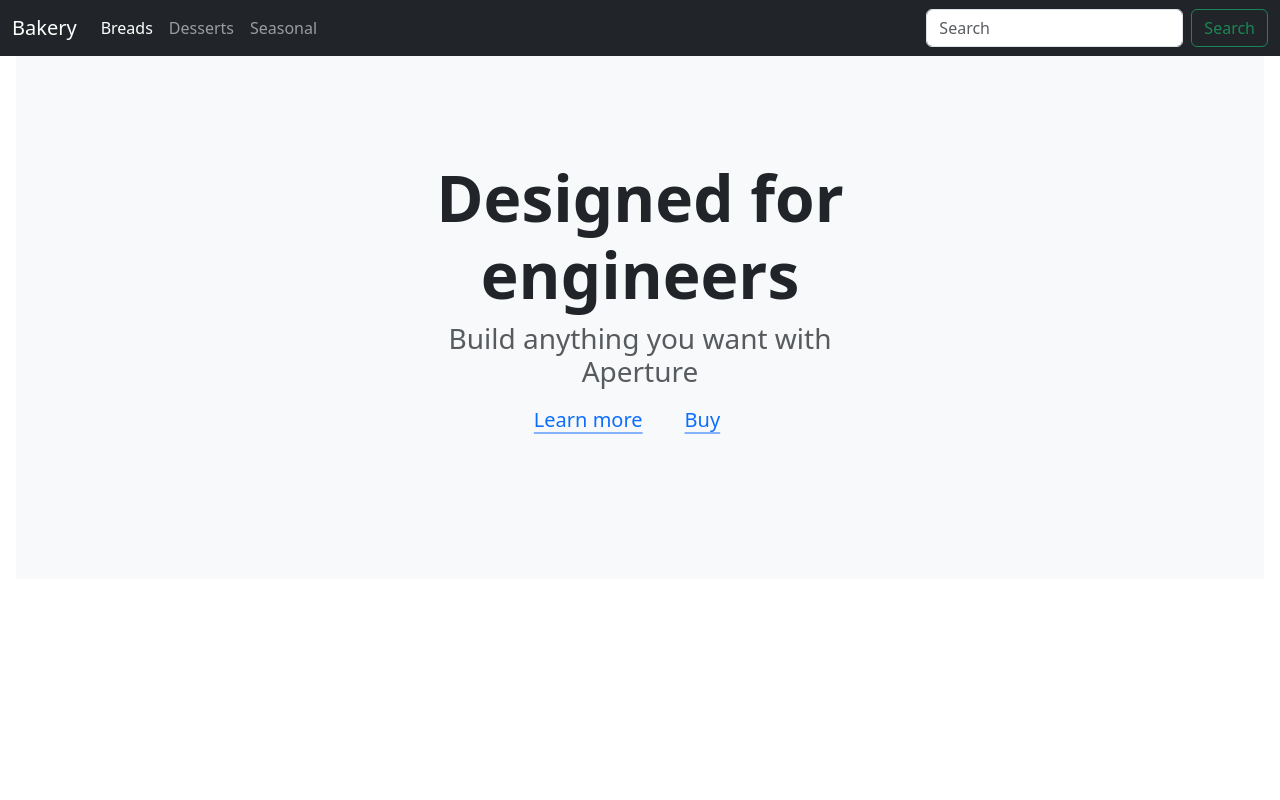
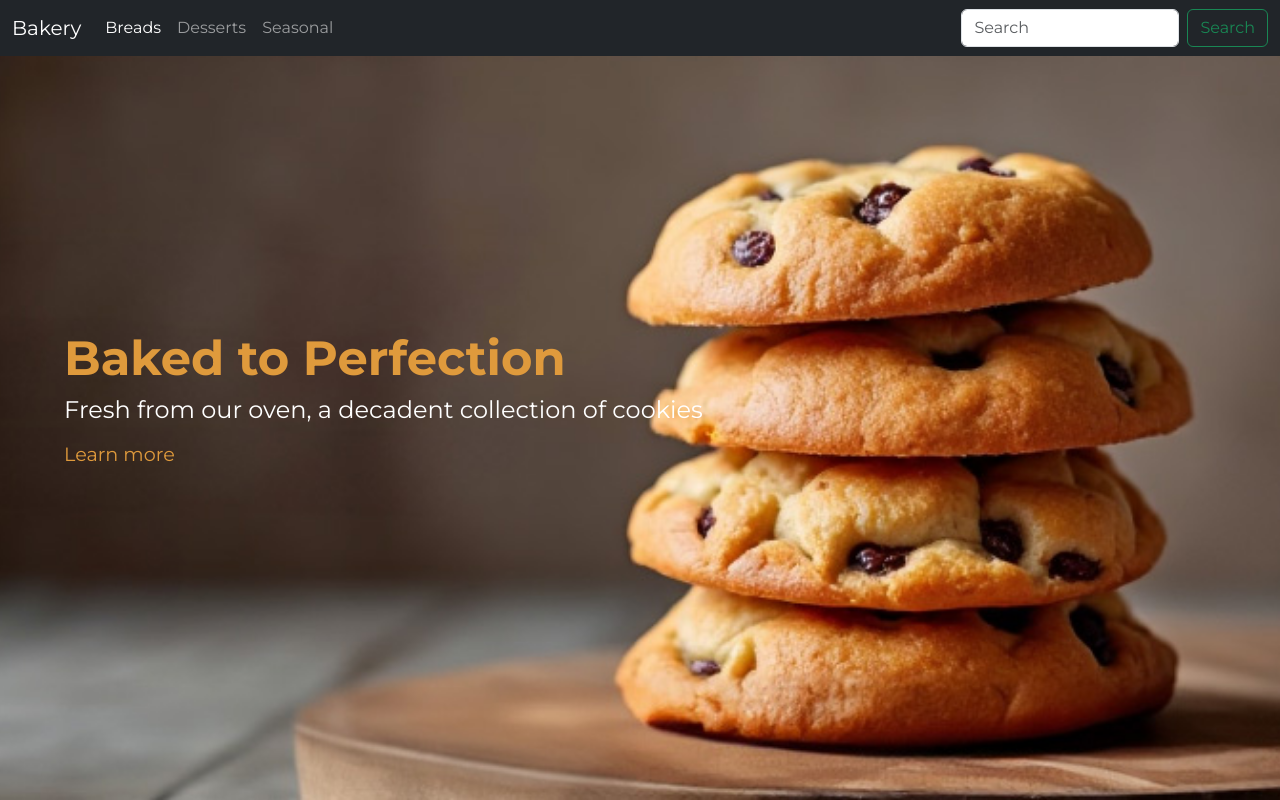
Before and after one commit to JediWebDev/Bakery-Site, a website built with webpack: page index.html in a window 1280 px wide. Built offline with nearby package versions, Linux system fonts and the light colour scheme; files whose address does not match are found by name.

Commit message:
Fixed styling issues
Fixed alignment and overlay issues with hero box. Fixed Bootstrap overriding rules on h1 and h3.

```diff
--- a/index.html
+++ b/index.html
@@ -44,28 +44,27 @@
     </div>
   </nav>
   <main>
-    <div class="position-relative overflow-hidden p-3 p-md-5 m-md-3 text-center bg-body-tertiary">
-      <div class="col-md-6 p-lg-5 mx-auto my-5">
-        <h1 class="display-3 fw-bold">Designed for engineers</h1>
-        <h3 class="fw-normal text-muted mb-3">Build anything you want with Aperture</h3>
-        <div class="d-flex gap-3 justify-content-center lead fw-normal">
+    <main>
+      <div class="position-relative overflow-hidden hero-container">
+        <img
+          class="hero-image"
+          src="C:\Users\andre\Desktop\Bakery-Site\images\cookies-hero-image.jpg"
+          alt="banner image of chocolate chip cookies"
+        />
+        <div class="hero-content">
+          <h1 class="display-3 fw-bold">Baked to Perfection</h1>
+          <h3 class="fw-normal text-muted mb-3">Fresh from our oven, a decadent collection of cookies</h3>
+          <div class="d-flex gap-3 lead fw-normal">
             <a class="icon-link" href="#">
               Learn more
               <svg class="bi">
                 <use xlink:href="#chevron-right" />
               </svg>
             </a>
-          <a class="icon-link" href="#">
-            Buy
-            <svg class="bi">
-              <use xlink:href="#chevron-right" />
-            </svg>
-          </a>
           </div>
         </div>
-      <div class="product-device shadow-sm d-none d-md-block"></div>
-      <div class="product-device product-device-2 shadow-sm d-none d-md-block"></div>
       </div>
+    </main>
   </main>
 
   <script src="https://cdn.jsdelivr.net/npm/bootstrap@5.3.3/dist/js/bootstrap.bundle.min.js"
--- a/styles.css
+++ b/styles.css
@@ -1,19 +1,67 @@
 :root {
     /* Color Palette */
-    --primary-color:var(--#FAE8D2);
-    --secondary-color:var(--#F7E9DC);
-    --accent-color:var(--#DF9A3C);
-    --background-color:var(--#E3C7AE);
-    --text-color:var(--#C5B9B5);
+    --primary-color: #FAE8D2;
+    --secondary-color: #F7E9DC;
+    --accent-color: #DF9A3C;
+    --background-color: #E3C7AE;
+    --text-color: #C5B9B5;
+    --light-text-color: #FFFFFF;
 
     /* Fonts */
-    --font-family: "Montserrat", "Poppins", san-serif;
+    --font-family: "Montserrat", "Poppins", sans-serif;
     --heading-font-size: 2rem;
     --paragraph-font-size: 1rem;
-}
+  }
 
-/* Global Reset */
-* {
+  /* Global Reset */
+  * {
     margin: 0;
     padding: 0;
-}
+    box-sizing: border-box;
+  }
+
+  body {
+    font-family: var(--font-family);
+  }
+
+  .hero-container {
+    position: relative;
+    height: 100vh;
+  }
+
+  .hero-image {
+    width: 100%;
+    height: 100%;
+    object-fit: cover;
+  }
+
+  .hero-content {
+    position: absolute;
+    top: 50%;
+    left: 5%;
+    transform: translateY(-50%);
+    color: var(--primary-color);
+    text-align: left;
+  }
+
+  .hero-content h1 {
+    font-size: 3rem;
+    color: var(--accent-color) !important;
+  }
+
+  .hero-content h3 {
+    font-size: 1.5rem !important;
+    color: var(--light-text-color) !important;
+  }
+
+  .icon-link {
+    color: var(--accent-color);
+    font-size: 1.2rem;
+    text-decoration: none;
+    display: flex;
+    align-items: center;
+  }
+
+  .icon-link svg {
+    margin-left: 0.5rem;
+  }
```
Lines whose indentation alone changed are shown as unchanged.
